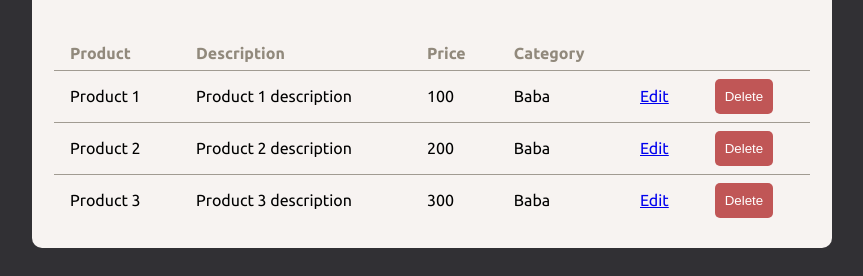
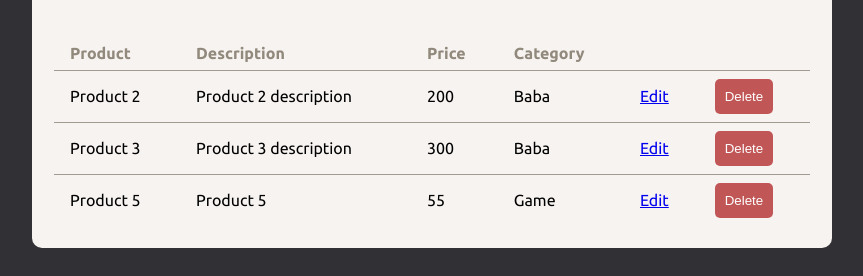
Before and after one commit to ysimard94/tp2-react-app__json-server-edition, a React (Create React App) app: page /products in a window 1280 px wide. Shown: the part 221-497 px from the top of the page, without its empty margins (208-1071 px from the left). Built offline with nearby package versions, Linux system fonts and the light colour scheme; data requests are answered from the project's data file.

Commit message:
Projet finalisé

```diff
--- a/db.json
+++ b/db.json
@@ -1,25 +1,25 @@
 {
-  "products":  [
+  "products": [
     {
-      "id":  1,
-      "name":  "Product 1",
-      "price":  100,
-      "description":  "Product 1 description",
-      "category":  "Baba"
+      "id": 2,
+      "name": "Product 2",
+      "description": "Product 2 description",
+      "price": 200,
+      "category": "Baba"
     },
     {
-      "id":  2,
-      "name":  "Product 2",
-      "price":  200,
-      "description":  "Product 2 description",
-      "category":  "Baba"
+      "id": 3,
+      "name": "Product 3",
+      "price": 300,
+      "description": "Product 3 description",
+      "category": "Baba"
     },
     {
-      "id":  3,
-      "name":  "Product 3",
-      "price":  300,
-      "description":  "Product 3 description",
-      "category":  "Baba"
+      "id": 5,
+      "name": "Product 5",
+      "description": "Product 5",
+      "price": "55",
+      "category": "Game"
     }
   ]
 }
--- a/src/App.css
+++ b/src/App.css
@@ -32,6 +32,7 @@
   from {
     transform: rotate(0deg);
   }
+
   to {
     transform: rotate(360deg);
   }
--- a/src/App.js
+++ b/src/App.js
@@ -11,15 +11,18 @@ import Edit from './components/Edit';
 function App() {
     const [products, setProducts] = useState([]);
 
+    // Va servir à récupérer les données de l'API et les insérer dans le tableau products
     useEffect(() => {
         const getProducts = async () => {
             const productsFromServer = await fetchProducts()
-      console.log(productsFromServer)
+
             setProducts(productsFromServer)
         }
+
         getProducts()
     }, [])
 
+    // Va récupérer tous les produits de l'API et les retourner
     const fetchProducts = async () => {
         const res = await fetch('http://localhost:5000/products')
         const data = await res.json()
@@ -27,15 +30,7 @@ function App() {
         return data
     }
 
-  const fetchProduct = async (id) => {
-    const res = await fetch(`http://localhost:5000/products/${id}`)
-    const data = await res.json()
-
-    return data
-  }
-
-
-
+    // Va ajouter un produit à l'API et mettre à jour le tableau products avec cette donnée
     const addProduct = async (product) => {
         const res = await fetch('http://localhost:5000/products', {
             method: 'POST',
@@ -49,6 +44,7 @@ function App() {
         setProducts([...products, newProduct])
     };
 
+    // Va modifier un produit de l'API et mettre à jour le tableau products avec cette donnée
     const editProduct = async (id, name, description, price, category) => {
         {
             const product = { id, name, description, price, category };
@@ -62,16 +58,21 @@ function App() {
 
             const updatedProduct = await res.json();
 
+            // Va boucler à travers le tableau de produit, et si l'id du produit est égal à l'id
+            // du produit à modifier, on remplace la vieille donnée avec la nouvelle, sinon
+            // on laisse la donnée telle quelle
             const updatedProducts = products.map((product) => (product.id === id ? updatedProduct : product));
             setProducts(updatedProducts);
         }
     };
 
+    // Va supprimer un produit de l'API et ensuite enlever celle-ci du tableau products
     const deleteProduct = async (id) => {
         await fetch(`http://localhost:5000/products/${id}`, {
             method: 'DELETE',
         })
 
+        // Va filtrer le tableau de produits et ne garder que ceux qui n'ont pas l'id du produit
         setProducts(products.filter((product) => product.id !== id))
     };
 
--- a/src/components/Form.js
+++ b/src/components/Form.js
@@ -11,6 +11,7 @@ const Form = ({ addProduct }) => {
     const handleSubmit = (e) => {
         e.preventDefault();
 
+        // Si un seul des champs est vide, afficher un message d'erreur qui disparaitra après 5 secondes
         if (!name || !description || !price || !category) {
             setError('true');
 
@@ -22,12 +23,15 @@ const Form = ({ addProduct }) => {
             // Pour que le message d'erreur disparaisse si la personne a rempli tous les champs rapidement après son affichage
             setError('false');
 
-            addProduct({name, description, price, category});
+            // Ajouter le produit et afficher un message de succès qui va disparaitre après 5 secondes
+            addProduct({ name, description, price, category });
             setSuccess('true');
 
             setTimeout(() => {
                 setSuccess('false');
             }, 5000);
+
+            // Vider les champs après l'ajout du produit
             setName('');
             setDescription('');
             setPrice('');
@@ -42,11 +46,11 @@ const Form = ({ addProduct }) => {
             <label>Product name</label>
             <input type="text" value={name} placeholder="Enter product name" onChange={(e) => setName(e.target.value)} />
             <label>Description</label>
-            <input type="text" value={description} placeholder="Enter the product description"  onChange={(e) => setDescription(e.target.value)} />
+            <input type="text" value={description} placeholder="Enter the product description" onChange={(e) => setDescription(e.target.value)} />
             <label>Price</label>
-            <input type="text" value={price} placeholder="Enter product price"  onChange={(e) => setPrice(e.target.value)} />
+            <input type="text" value={price} placeholder="Enter product price" onChange={(e) => setPrice(e.target.value)} />
             <label>Category</label>
-            <input type="text" value={category} placeholder="Enter product category"  onChange={(e) => setCategory(e.target.value)} />
+            <input type="text" value={category} placeholder="Enter product category" onChange={(e) => setCategory(e.target.value)} />
             <button type="submit">Add Product</button>
         </form>
     );
--- a/src/components/List.js
+++ b/src/components/List.js
@@ -2,6 +2,7 @@ import React from 'react';
 import { Link } from 'react-router-dom';
 
 const List = ({ products, onDelete }) => {
+    // Si le tableau est vide, retourner un message, sinon retourner la liste des produits
     if (products.length === 0) {
         return <p>There are no products added yet.</p>
     }
@@ -19,6 +20,7 @@ const List = ({ products, onDelete }) => {
                     <th>Price</th>
                     <th>Category</th>
                 </tr>
+                {/* Va boucler à traver le tableau de produits pour afficher une liste de tous les produits */}
                 {products.map((product) => (
                     <tr key={product.id}>
                         <td >{product.name}</td>
```
Also changed, not shown: src/components/Edit.js (+6 -8 lines), src/components/Header.js (+4 -4 lines). Lines whose indentation alone changed are shown as unchanged.
